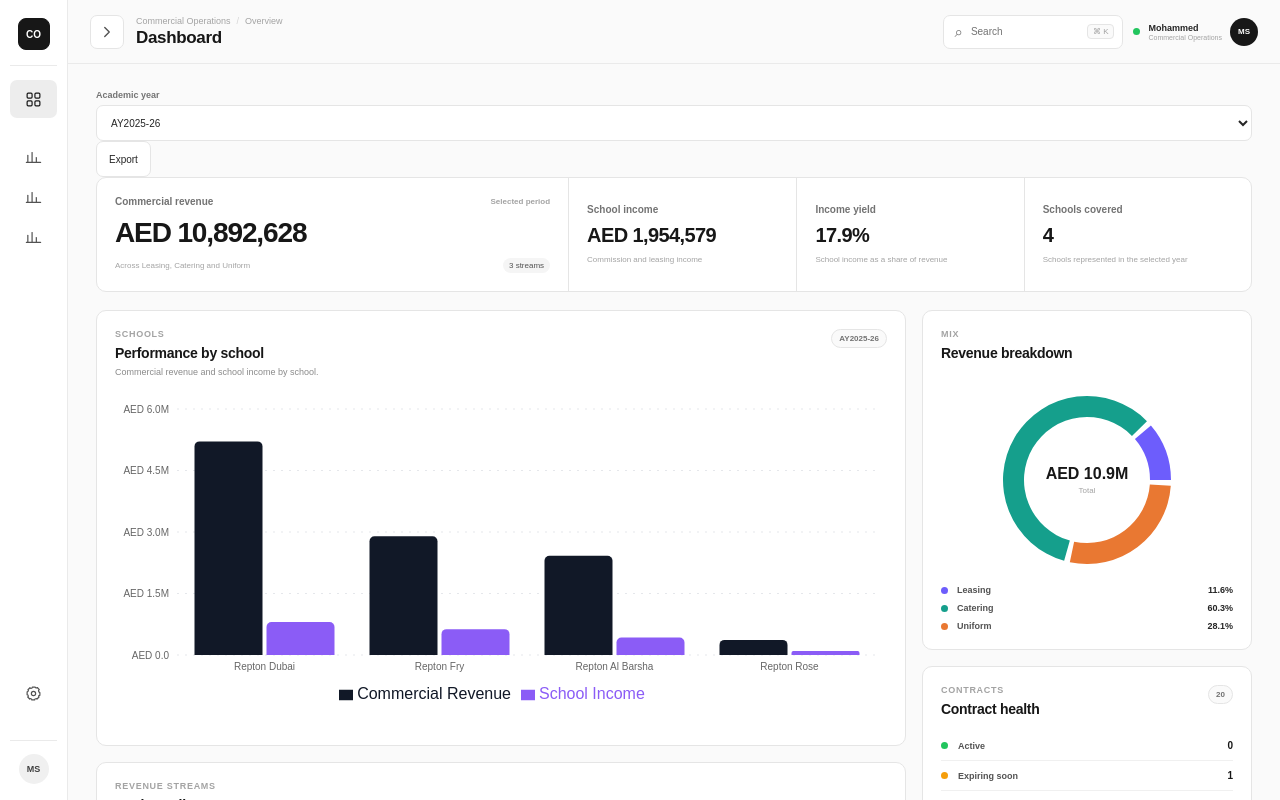
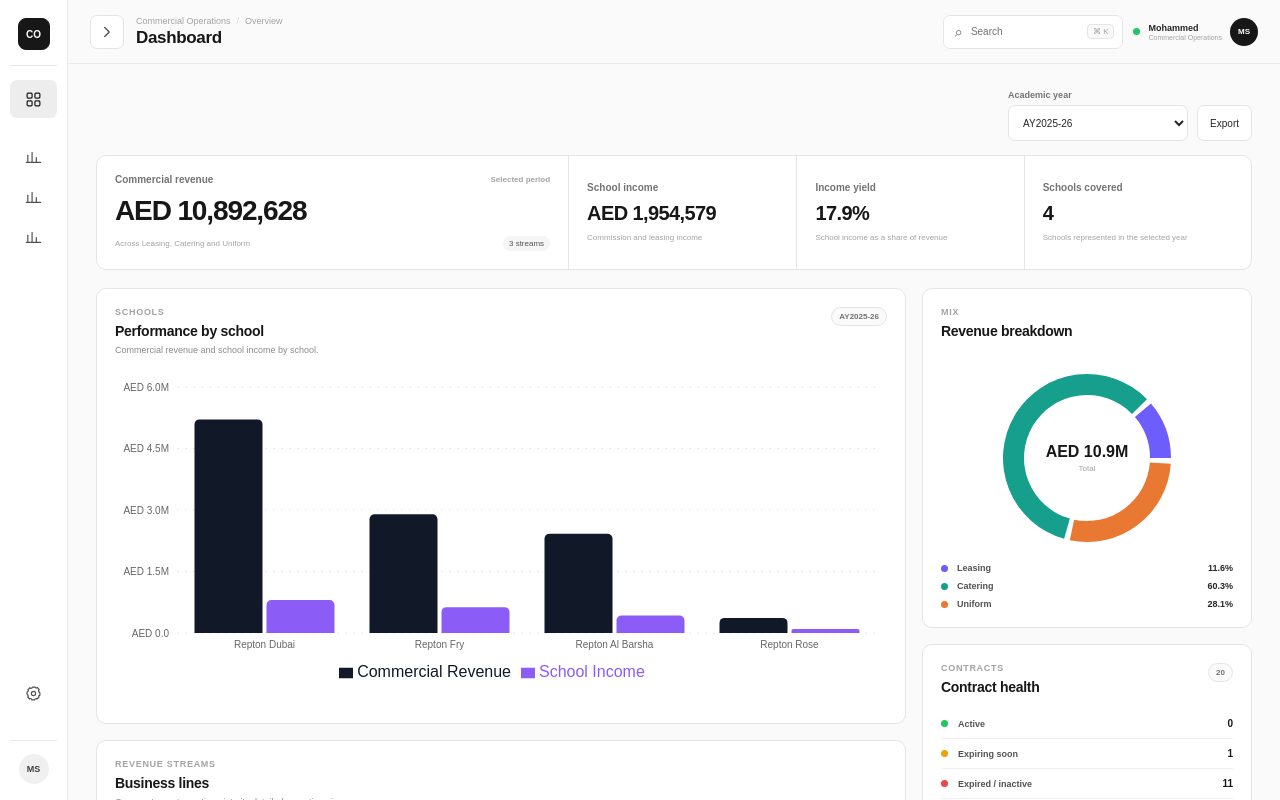
Before and after one commit to mo-seoudi/comops-2, a React (Vite) app: page /dashboard in a window 1280 px wide. Shown: the top 800 px of the page. Built offline with nearby package versions, Linux system fonts and the light colour scheme.

Commit message:
Update DashboardPage.css

```diff
--- a/src/pages/dashboard/DashboardPage.css
+++ b/src/pages/dashboard/DashboardPage.css
@@ -1,18 +1,20 @@
+//src/pages/dashboard/DashboardPage.css
+
+
 .commercial-dashboard-page {
   width: 100%;
   max-width: 1440px;
   margin: 0 auto;
 }
 
-.dashboard-page-header {
+.dashboard-toolbar {
   display: flex;
   align-items: flex-end;
-  justify-content: space-between;
-  gap: 24px;
-  margin-bottom: 24px;
+  justify-content: flex-end;
+  gap: 9px;
+  margin-bottom: 14px;
 }
 
-.dashboard-kicker,
 .saas-panel-kicker {
   display: block;
   margin-bottom: 6px;
@@ -21,27 +23,6 @@
   font-weight: 700;
   letter-spacing: .08em;
   text-transform: uppercase;
-}
-
-.dashboard-page-header h1 {
-  margin: 0;
-  color: #171717;
-  font-size: 30px;
-  font-weight: 700;
-  letter-spacing: -.04em;
-}
-
-.dashboard-page-header p {
-  margin: 8px 0 0;
-  color: #737373;
-  font-size: 12px;
-  line-height: 1.55;
-}
-
-.dashboard-header-actions {
-  display: flex;
-  align-items: flex-end;
-  gap: 9px;
 }
 
 .dashboard-period-filter {
@@ -518,12 +499,7 @@
 }
 
 @media (max-width: 760px) {
-  .dashboard-page-header {
-    align-items: stretch;
-    flex-direction: column;
-  }
-
-  .dashboard-header-actions {
+  .dashboard-toolbar {
     align-items: stretch;
   }
 
```
